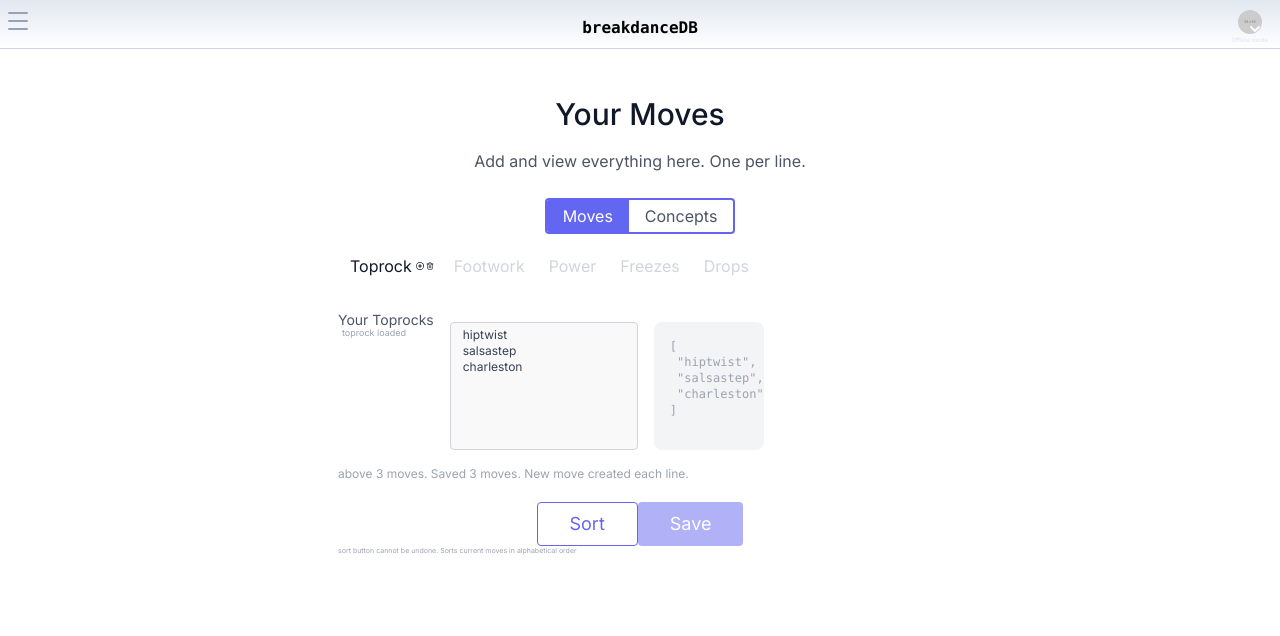
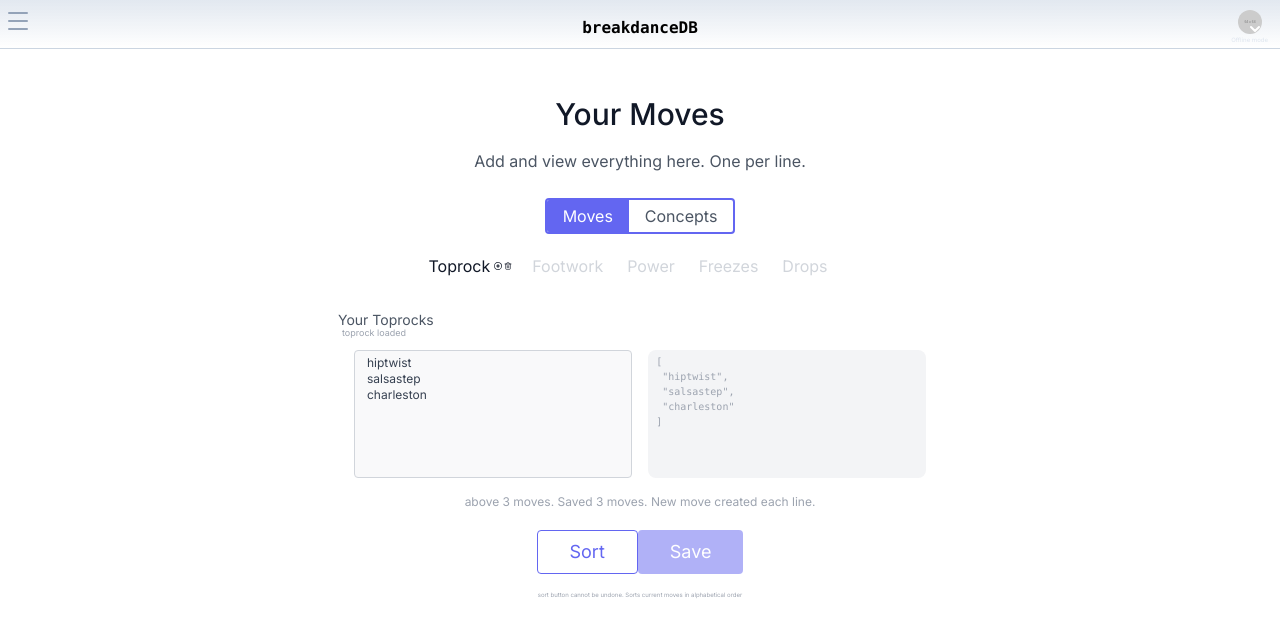
Before and after one commit to volaix/breakdancedb, a Next.js app: page /yourmoves in a window 1280 px wide. Shown: the top 636 px of the page. Built offline with nearby package versions, Linux system fonts and the light colour scheme; no server answers.

Commit message:
UI + BUG: UI nicer + no empty strings allowed as moves (#61)
* remove unused

* empty thing fix

* UI fixes

```diff
--- a/src/app/yourmoves/Moves.tsx
+++ b/src/app/yourmoves/Moves.tsx
@@ -1,4 +1,4 @@
-import { useEffect, useState } from 'react'
+import { FormEvent, useEffect, useState } from 'react'
 import { useForm } from 'react-hook-form'
 import { Notification } from '../_components/Notification'
 import { GlobalStateProperties, lsUserMoves } from '../_utils/lsTypes'
@@ -10,9 +10,14 @@ import {
   RenderTrashButtonSvg,
 } from '../_components/Svgs'
 
+const splitParam = /\r\n|\r|\n/
+
 //---------------------------utils---------------------------------
 const makeArray = (moveString: string): string[] =>
-  moveString.split('\n').map((str) => str.trim())
+  moveString
+    .split(splitParam)
+    .map((str) => str.trim())
+    .filter((str) => str.length > 0)
 
 const makeString = (moveArray: string[]): string => moveArray.join('\r\n')
 
@@ -133,7 +138,7 @@ export default function Moves() {
 
   return (
     <article className="body-font mx-auto text-gray-400 md:w-2/3 lg:w-1/2">
-      <section className="container mx-auto flex flex-col flex-wrap items-center p-5 md:flex-row">
+      <section className="container mx-auto flex flex-col flex-wrap items-center justify-center p-5 md:flex-row">
         <nav className="body-font flex flex-wrap items-center justify-center text-base text-gray-300 dark:md:border-gray-700">
           {
             //------category select------------
@@ -180,14 +185,23 @@ export default function Moves() {
                         />
                       </section>
                     )}
-                    {showInput?.[key] && (
+                    {showInput?.[key] &&
+                      (() => {
+                        const onSubmit = (newCategory: string) => {
+                          setCategoryValue(newCategory, [])
+                          setInput({ [key]: false })
+                          setCategories(Object.keys(getUserMoves()))
+                        }
+
+                        return (
                           <form
                             className="flex items-center"
-                        onSubmit={(e) => {
-                          setInput({ [key]: false })
-                        }}
+                            onSubmit={submitNewCategory(({ newCategory }) => {
+                              onSubmit(newCategory)
+                            })}
                           >
                             <input
+                              autoFocus
                               className="ml-1 w-full rounded border border-gray-300 bg-gray-100 bg-opacity-50 px-1 text-gray-700 outline-none transition-colors duration-200 ease-in-out focus:border-indigo-500 focus:bg-transparent focus:ring-2 focus:ring-indigo-200 dark:border-gray-700 dark:bg-gray-800 dark:bg-opacity-40 dark:text-gray-100 dark:focus:ring-indigo-900"
                               type="text"
                               placeholder="New Category"
@@ -195,22 +209,25 @@ export default function Moves() {
                                 required: true,
                               })}
                             />
+                            <section className="flex items-center">
                               <RenderAddButtonSVG
-                          onClick={submitNewCategory(({ newCategory }) => {
-                            setCategoryValue(newCategory, [])
-                            setInput({ [key]: false })
-                            setCategories(Object.keys(getUserMoves()))
-                          })}
-                          className={`ml-1 size-8 fill-indigo-500`}
+                                onClick={submitNewCategory(
+                                  ({ newCategory }) => {
+                                    onSubmit(newCategory)
+                                  },
+                                )}
+                                className={`ml-1 size-3 fill-indigo-500`}
                               />
                               <RenderDeleteButtonSVG
                                 onClick={() => {
                                   setInput({ [key]: false })
                                 }}
-                          className="mb-0.5 size-12"
+                                className="size-6"
                               />
+                            </section>
                           </form>
-                    )}
+                        )
+                      })()}
                   </article>
                 )
               })
@@ -220,9 +237,6 @@ export default function Moves() {
       {/* ------------form----------- */}
       <form
         onSubmit={handleSubmit((data) => {
-          console.log('data: ', data)
-
-          console.log('selectedKey: ', selectedKey)
           const movesArr = makeArray(data.categoryMoves)
           if (hasDuplicates(movesArr)) {
             setSaveButtonActive(false)
@@ -231,7 +245,6 @@ export default function Moves() {
               visible: true,
             })
             sortMovesInTextArea()
-            // setLsMoves(makeString(movesArr.sort()))
             return
           } else if (
             selectedKey &&
@@ -245,7 +258,7 @@ export default function Moves() {
             setNotification({ message: 'Saved', visible: true })
           }
         })}
-        className="relative flex w-full flex-wrap p-2"
+        className="relative flex w-full flex-col py-2 md:p-2"
       >
         {/* --------------------text area form--------------------------- */}
         {/* ---------------loaded text------------------------ */}
@@ -256,19 +269,19 @@ export default function Moves() {
           {`${hasLoaded ? selectedKey + ' loaded' : 'Not loaded'}`}
         </label>
         {/* ---------------text area------------------------ */}
-        <section className="flex max-w-full space-x-4 p-4">
+        <section className="flex max-w-full space-x-4 py-4 md:p-4">
           {/* -----------------left textarea------------------- */}
           <textarea
             {...register('categoryMoves')}
-            className="h-32 w-8/12 max-w-fit resize-none rounded border border-gray-300 bg-gray-100 bg-opacity-50 px-3 py-1 text-xs text-gray-700 outline-none transition-colors duration-200 ease-in-out focus:border-indigo-500 focus:bg-white focus:ring-2 focus:ring-indigo-200 dark:border-gray-700 dark:bg-gray-800 dark:bg-opacity-40 dark:text-gray-100 dark:focus:bg-gray-900 dark:focus:ring-indigo-900"
+            className="h-32 w-8/12 max-w-fit resize-none rounded border border-gray-300 bg-gray-100 bg-opacity-50 px-3 py-1 text-xs text-gray-700 outline-none transition-colors duration-200 ease-in-out focus:border-indigo-500 focus:bg-white focus:ring-2 focus:ring-indigo-200 md:w-1/2 md:max-w-full dark:border-gray-700 dark:bg-gray-800 dark:bg-opacity-40 dark:text-gray-100 dark:focus:bg-gray-900 dark:focus:ring-indigo-900"
           />
           {/* --------------------right json view-------------------- */}
-          <pre className="h-32 w-4/12 max-w-28 overflow-y-auto rounded-lg bg-gray-100 p-4 text-[10px] text-xs md:max-w-full">
-            {JSON.stringify(unsavedMoveList.split(/\r\n|\r|\n/), null, 1)}
+          <pre className="h-32 w-4/12 max-w-28 overflow-y-auto rounded-lg bg-gray-100 px-2 py-1 text-2xs md:w-1/2 md:max-w-full">
+            {JSON.stringify(makeArray(unsavedMoveList), null, 1)}
           </pre>
         </section>
-        <p className="text-xs">
-          {`above ${unsavedMoveList.split(/\r\n|\r|\n/).length} moves. Saved ${lsMoves.split(/\r\n|\r|\n/).length} moves. New move created each line. `}
+        <p className="text-xs md:text-center">
+          {`above ${makeArray(unsavedMoveList).length} moves. Saved ${makeArray(lsMoves).length} moves. New move created each line. `}
         </p>
         <Notification
           visible={!!notification?.visible}
@@ -278,12 +291,12 @@ export default function Moves() {
         <section className="mt-5 flex w-full justify-center">
           {/* ----------sort button------- */}
           <button
-            className="flex items-center justify-center rounded border border-indigo-500 px-8 py-2 text-center text-indigo-500 "
+            className=" flex items-center justify-center rounded border border-indigo-500 px-8 py-2 text-center text-indigo-500 "
             onClick={(e) => {
               //prevents form submit
               e.preventDefault()
               sortMovesInTextArea()
-              setSaveButtonActive(false)
+              setSaveButtonActive(true)
             }}
           >
             <label className="text-lg leading-none">Sort</label>
@@ -297,7 +310,7 @@ export default function Moves() {
             {saveText}
           </button>
         </section>
-        <p className="text-[7px]">
+        <p className="text-4xs md:my-4 md:text-center ">
           sort button cannot be undone. Sorts current moves in alphabetical
           order
         </p>
```
Lines whose indentation alone changed are shown as unchanged.
